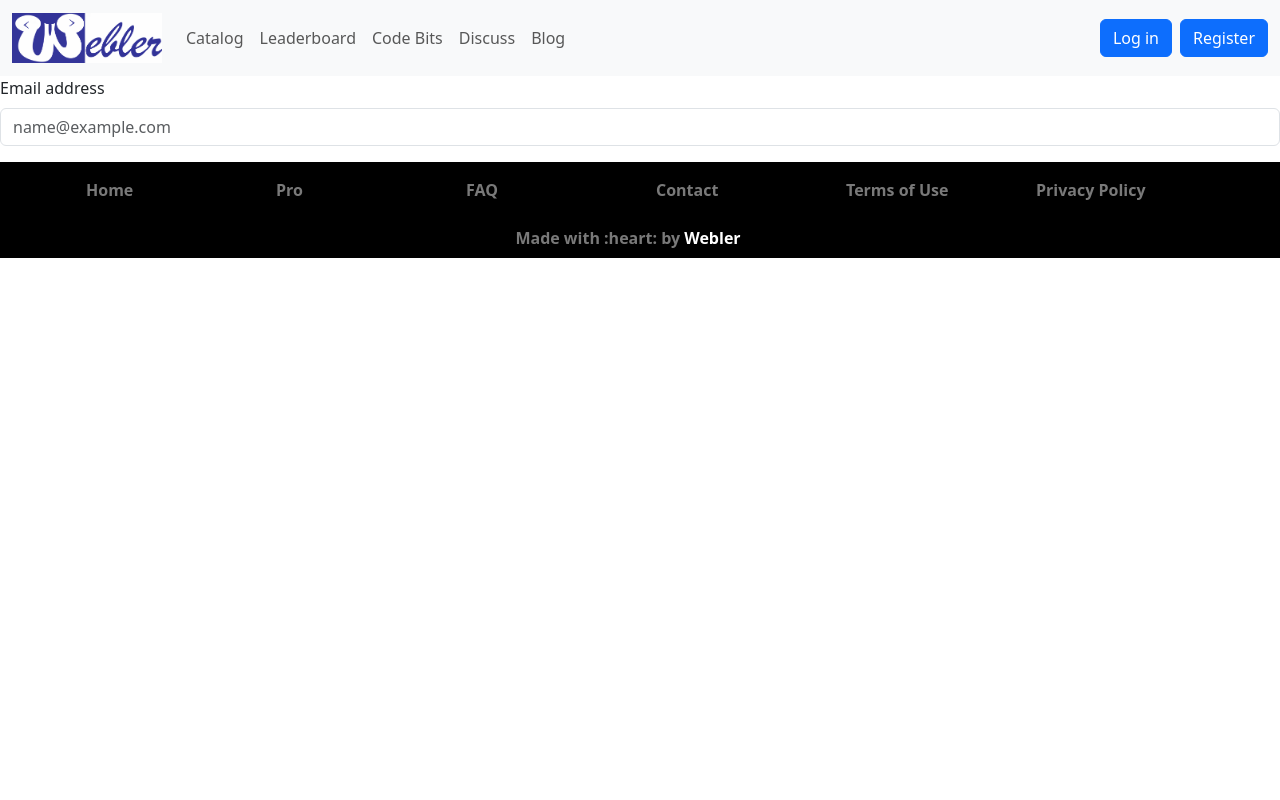
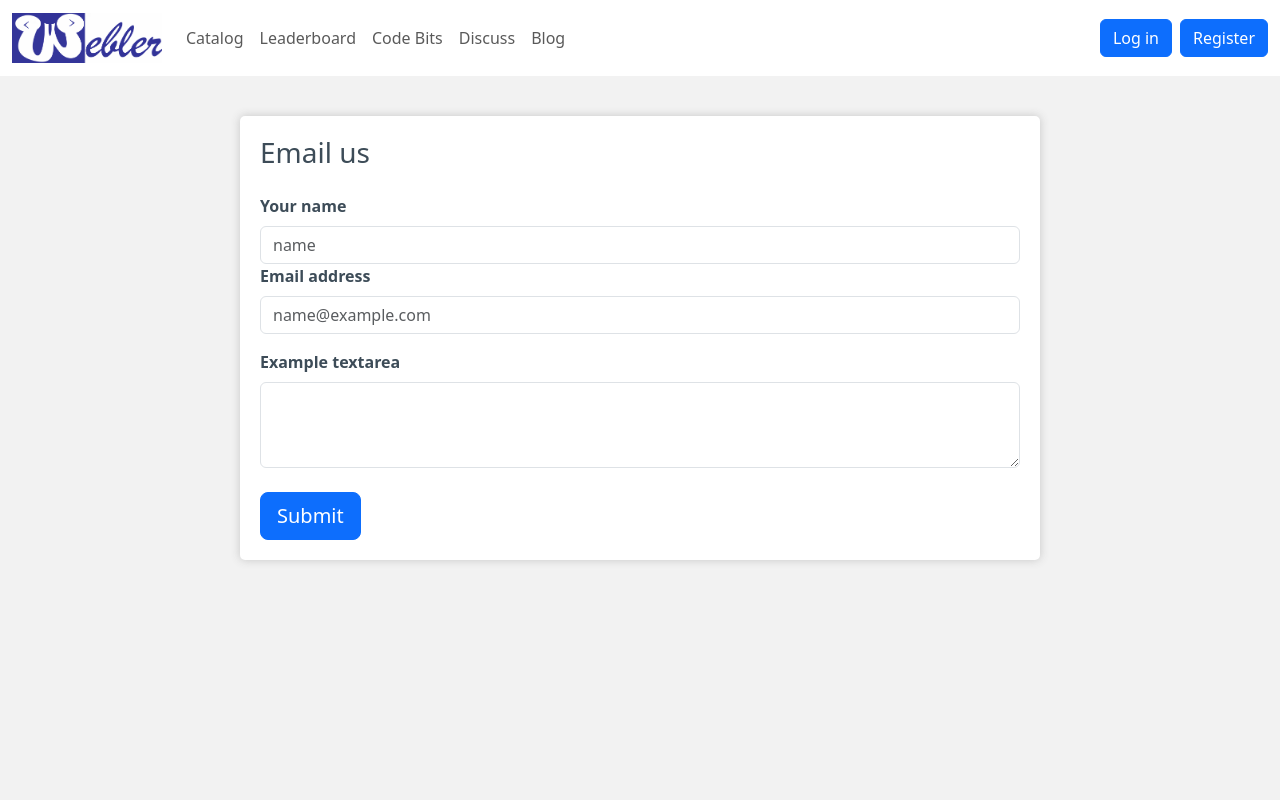
Before and after one commit to Webler-Group/website-new, a React (Vite) app in the folder frontend/: page /Contact in a window 1280 px wide. Shown: the top 800 px of the page. Built offline with nearby package versions, Linux system fonts and the light colour scheme.

Commit message:
Fixed the contact page

```diff
--- a/frontend/src/pages/Contact.tsx
+++ b/frontend/src/pages/Contact.tsx
@@ -3,22 +3,47 @@ import Header from "../layouts/Header";
 import PageTitle from "../layouts/PageTitle";
 
 const Contact = () => {
-
   PageTitle("Webler - Contact", false);
   return (
     <>
-      <Header variant="light"/>
+      <Header />
+      <div className="wb-contact-page">
+        <div className="wb-contact-form container">
+            <h3 className="mb-4">Email us</h3>
+          <div className="mb-3 ">
+            <label htmlFor="exampleFormControlInput2" className="form-label">
+              Your name
+            </label>
+            <input
+              type="text"
+              className="form-control "
+              id="exampleFormControlInput2"
+              placeholder="name"
+            />
 
-      <div className="mb-3">
             <label htmlFor="exampleFormControlInput1" className="form-label">
               Email address
             </label>
+
             <input
               type="email"
-          className="form-control"
+              className="form-control  mb-3"
               id="exampleFormControlInput1"
               placeholder="name@example.com"
             />
+          </div>
+          <div className="mb-3">
+            <label htmlFor="exampleFormControlTextarea1" className="form-label">
+              Example textarea
+            </label>
+            <textarea
+              className="form-control mb-4"
+              id="exampleFormControlTextarea1"
+              rows={3}
+            ></textarea>
+          </div>
+          <button className="btn btn-primary btn-lg" type="submit">Submit</button>
+        </div>
       </div>
       <Footer/>
     </>
```
Lines whose indentation alone changed are shown as unchanged.
